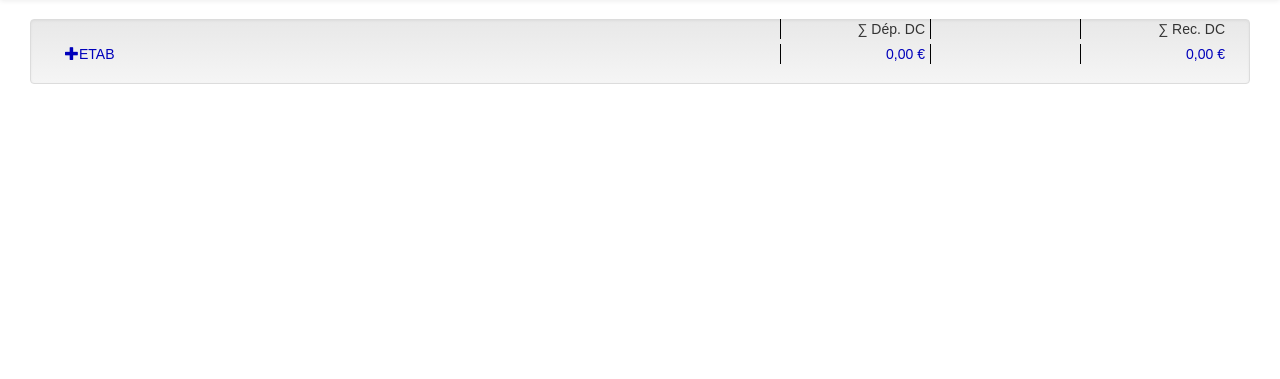
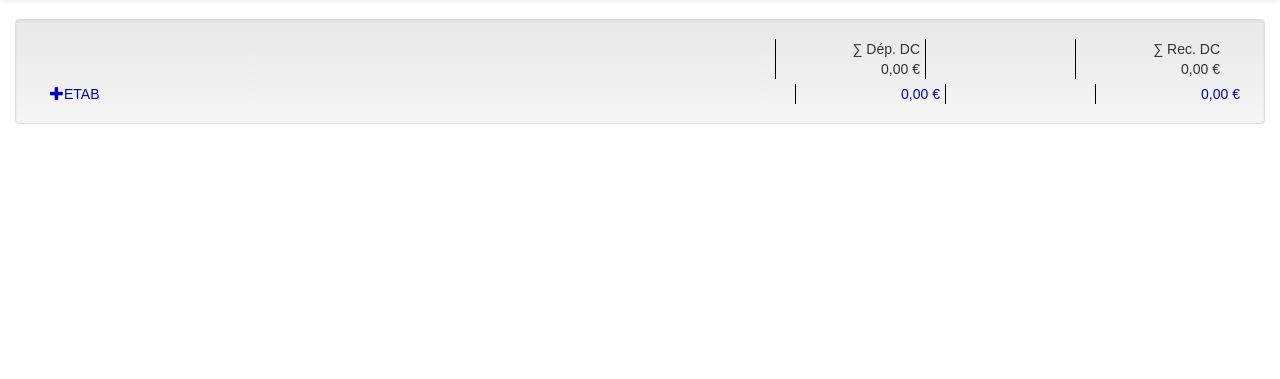
Before and after one commit to unistra/budgetweb, a Django app: page /showtree/1/ in a window 1280 px wide. Shown: the part 41-420 px from the top of the page. Run offline with Django 3.2, Linux system fonts and the light colour scheme; the visitor is signed in with stand-in values (Sample User, id 1); data comes from the database, SQL or seed files in the repository; data that the repository does not hold is empty; parts of the project's set-up code (start-up, migrations or seed data) failed here and were passed over; some libraries are stand-ins or nearby versions.

Commit message:
Totaux des montants dans l'arbre

```diff
--- a/budgetweb/templates/showtree.html
+++ b/budgetweb/templates/showtree.html
@@ -1,15 +1,16 @@
 {% extends "base.html" %}
 {% load staticfiles %}
+{% load budgetweb_tags %}
 
 {% block head-additional %}
 	<link rel="stylesheet" href="{% static 'css/budgetweb.css' %}"/>
 {% endblock %}
 
 {% block content %}
-<div class="col-md-12">
+<div class="col-md-12 well">
 	<div class="title showTree">
 	{% if typeAffichage == "gbcp" %}
-		<div style="margin-right:20px;">&sum; Rec. RE</div>
+		<div>&sum; Rec. RE</div>
 		<div>&sum; Rec. AR</div>
 		<div>&nbsp;</div>
 		<div>&sum; Dép. CP</div>
@@ -19,8 +20,21 @@
 		<div>&nbsp;</div>
 		<div>&sum; Dép. DC</div>
 	{% endif %}
-	</div>
-	<div class="tree well">
+	</div><br />
+	<div class="title showTree"">
+    {% if typeAffichage == "gbcp" %}
+        <div>{% firstof total.recette_montant_re|intspace "0,00" %} &euro;</div>
+        <div>{% firstof total.recette_montant_ar|intspace "0,00" %} &euro;</div>
+        <div>&nbsp;</div>
+        <div>{% firstof total.depense_montant_cp|intspace "0,00" %} &euro;</div>
+        <div>{% firstof total.depense_montant_ae|intspace "0,00" %} &euro;</div>
+    {% else %}
+        <div style="margin-right:20px;">{% firstof total.recette_montant_dc|intspace "0,00" %} &euro;</div>
+        <div>&nbsp;</div>
+        <div>{% firstof total.depense_montant_dc|intspace "0,00" %} &euro;</div>
+    {% endif %}
+    </div><br />
+	<div class="tree">
 		<ul>
 		{% include "show_sub_tree.html" %}
 		</ul>
--- a/budgetweb/views.py
+++ b/budgetweb/views.py
@@ -70,6 +70,7 @@ def api_get_decalage_tresorerie_by_id(request, id_naturecomptabledepense):
 @login_required
 def show_tree(request, type_affichage, structid=0):
     # Authorized structures list
+    is_tree_node = request.is_ajax()
     queryset = {'parent__id': structid} if structid else {'parent': None}
     authorized_structures, hierarchy_structures =\
         get_authorized_structures_ids(request.user)
@@ -107,7 +108,21 @@ def show_tree(request, type_affichage, structid=0):
         'currentYear': get_current_year()
     }
 
-    template = 'show_sub_tree.html' if request.is_ajax() else 'showtree.html'
+    # Total sums
+    if not is_tree_node:
+        fields = (
+            'depense_montant_ae', 'depense_montant_cp', 'depense_montant_dc',
+            'recette_montant_ar', 'recette_montant_re', 'recette_montant_dc')
+        total = {}
+        for structure in structures:
+            montants = structure.montants
+            if montants:
+                for name in fields:
+                    total[name] = total.get(name, Decimal(0))\
+                        + getattr(montants[0], name)
+        context['total'] = total
+
+    template = 'show_sub_tree.html' if is_tree_node else 'showtree.html'
     return render(request, template, context)
 
 
```
